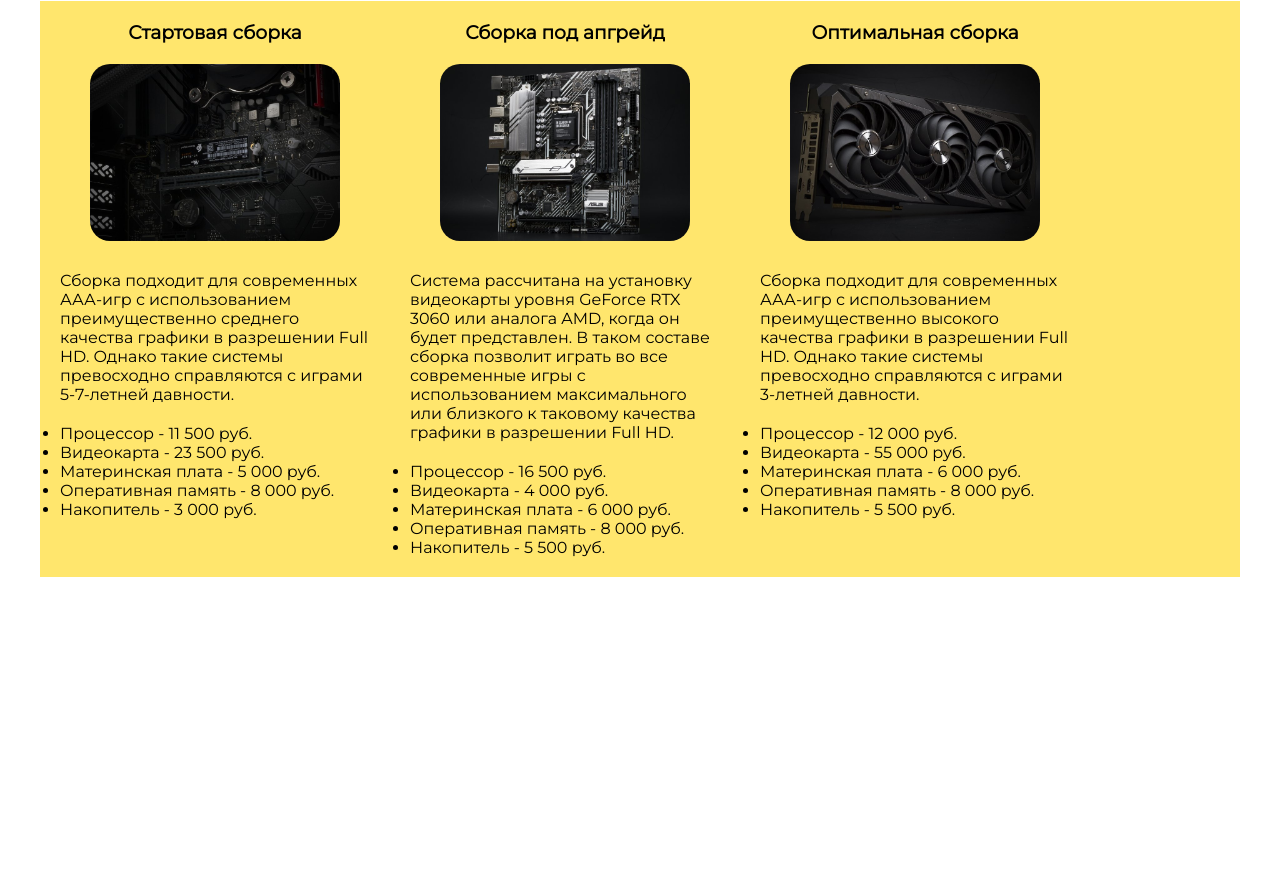
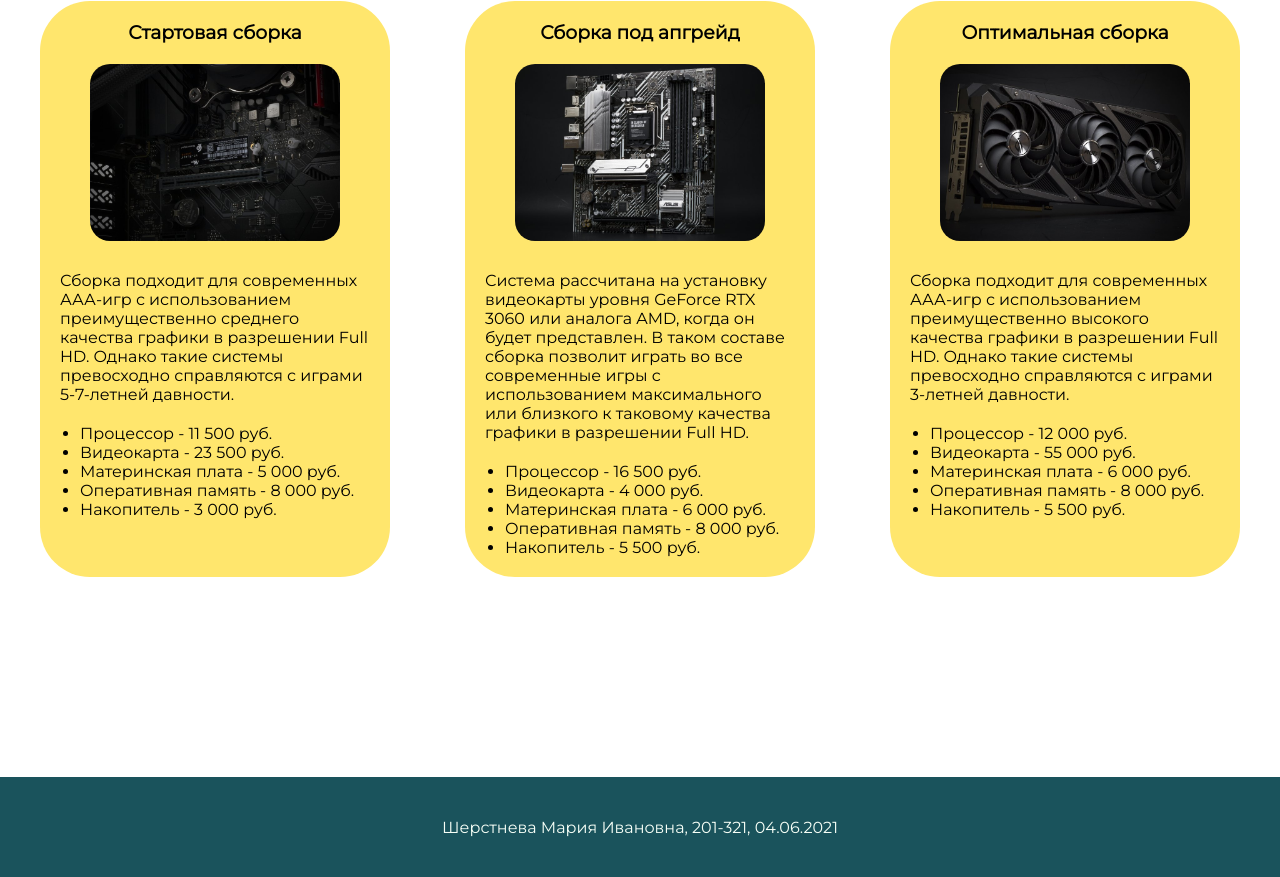
Before and after one commit to Mari525/rk2, a plain HTML site: page index.html in a window 1280 px wide. Shown: the part 934-1811 px from the top of the page. Before the commit the page ends 1511 px from the top, so only its background shows below. Drawn offline with nearby package versions, Linux system fonts and the light colour scheme.

Commit message:
добавлен футер

```diff
--- a/index.html
+++ b/index.html
@@ -22,12 +22,6 @@
 					</li>
 					<li class="nav__item">
 						<a class="nav__item__link" href="#examples">Примеры сборок</a>
-					</li>
-					<li class="nav__item">
-						<a class="nav__item__link" href="#"></a>
-					</li>
-					<li class="nav__item">
-						<a class="nav__item__link" href="#"></a>
 					</li>
 				</ul>
 			</nav>
@@ -96,8 +90,10 @@
 			</ul>
 		</section>
 	</main>
+	<footer class="footer">
+		<p>Шерстнева Мария Ивановна, 201-321, 04.06.2021</p>
+	</footer>
 
 	<script src="https://cdn.jsdelivr.net/npm/vue@2/dist/vue.js"></script>
-	<script src=""></script>
 </body>
 </html>
--- a/style.scss
+++ b/style.scss
@@ -34,7 +34,7 @@ ul {
 			display: flex;
 
 			&__item {
-
+				margin-right: 20px;
 
 				&__link {
 					color: #f7fff7;
@@ -97,13 +97,16 @@ h1, h2, h3 {
 
 			&__list {
 				display: flex;
+				justify-content: space-between;
+				flex-wrap: wrap;
 				align-items: stretch;
-				background-color: #ffe66d;
 
 				&__item {
 					min-width: 300px;
 					max-width: 350px;
 					padding: 20px;
+					background-color: #ffe66d;
+					border-radius: 50px;
 
 					.item {
 						&__heading {
@@ -124,6 +127,7 @@ h1, h2, h3 {
 
 						&__list {
 							list-style-type: disc;
+							padding-left: 20px;
 
 							&__item {
 
@@ -135,3 +139,16 @@ h1, h2, h3 {
 		}
 	}
 }
+
+.footer {
+	bottom: 0;
+	margin-top: 200px;
+	height: 100px;
+	display: flex;
+	align-items: center;
+	justify-content: center;
+
+	background-color: #1a535c;
+	color: #f7fff7;
+	text-align: center;
+}
```
Also changed, not shown: style.css, 1 other file.
